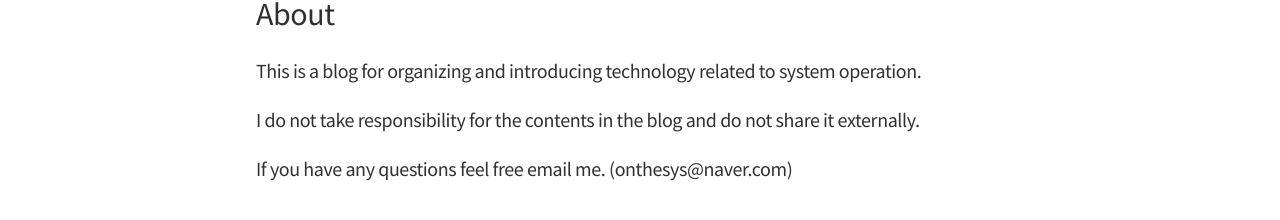
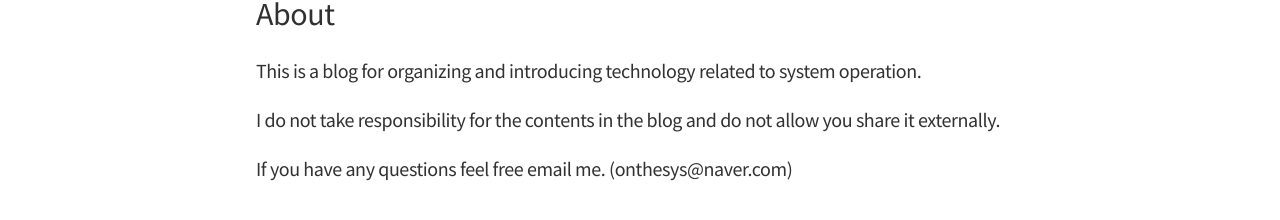
Before and after one commit to AlanSSKim/alansskim.github.io, a Jekyll site: the page built from about.md, in a window 1280 px wide. Shown: the part 127-347 px from the top of the page. Built offline with Jekyll 4.4.1, drawn with Linux system fonts in a browser that asks for light colours; Markdown is read by kramdown in place of the engine named in the settings.

Commit message:
Update about.md

```diff
--- a/about.md
+++ b/about.md
@@ -5,5 +5,5 @@ title: About
 ---
 
 ### This is a blog for organizing and introducing technology related to system operation.
-### I do not take responsibility for the contents in the blog and do not share it externally.
+### I do not take responsibility for the contents in the blog and do not allow you share it externally.
 ### If you have any questions feel free email me. (onthesys@naver.com)
```
